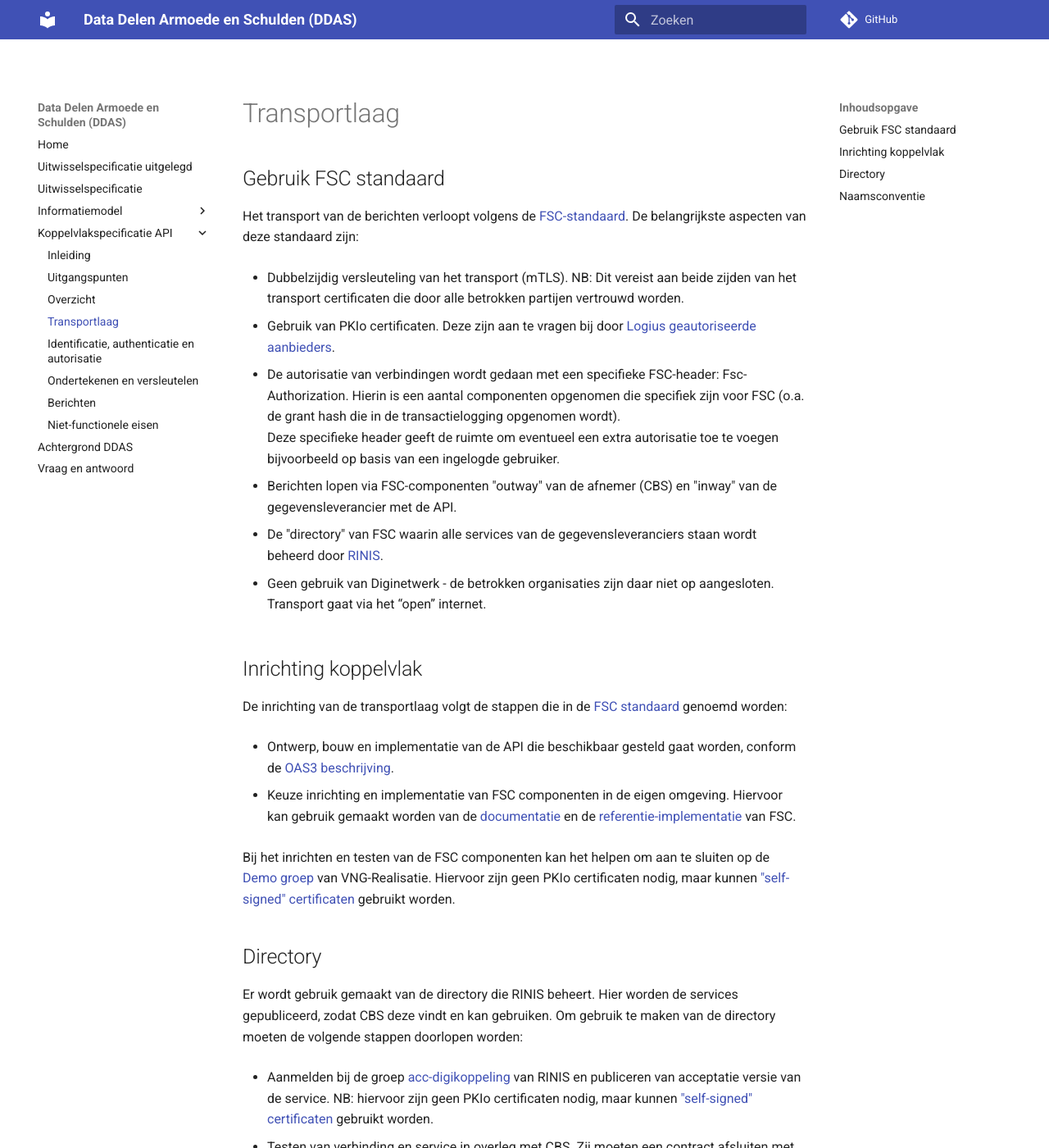
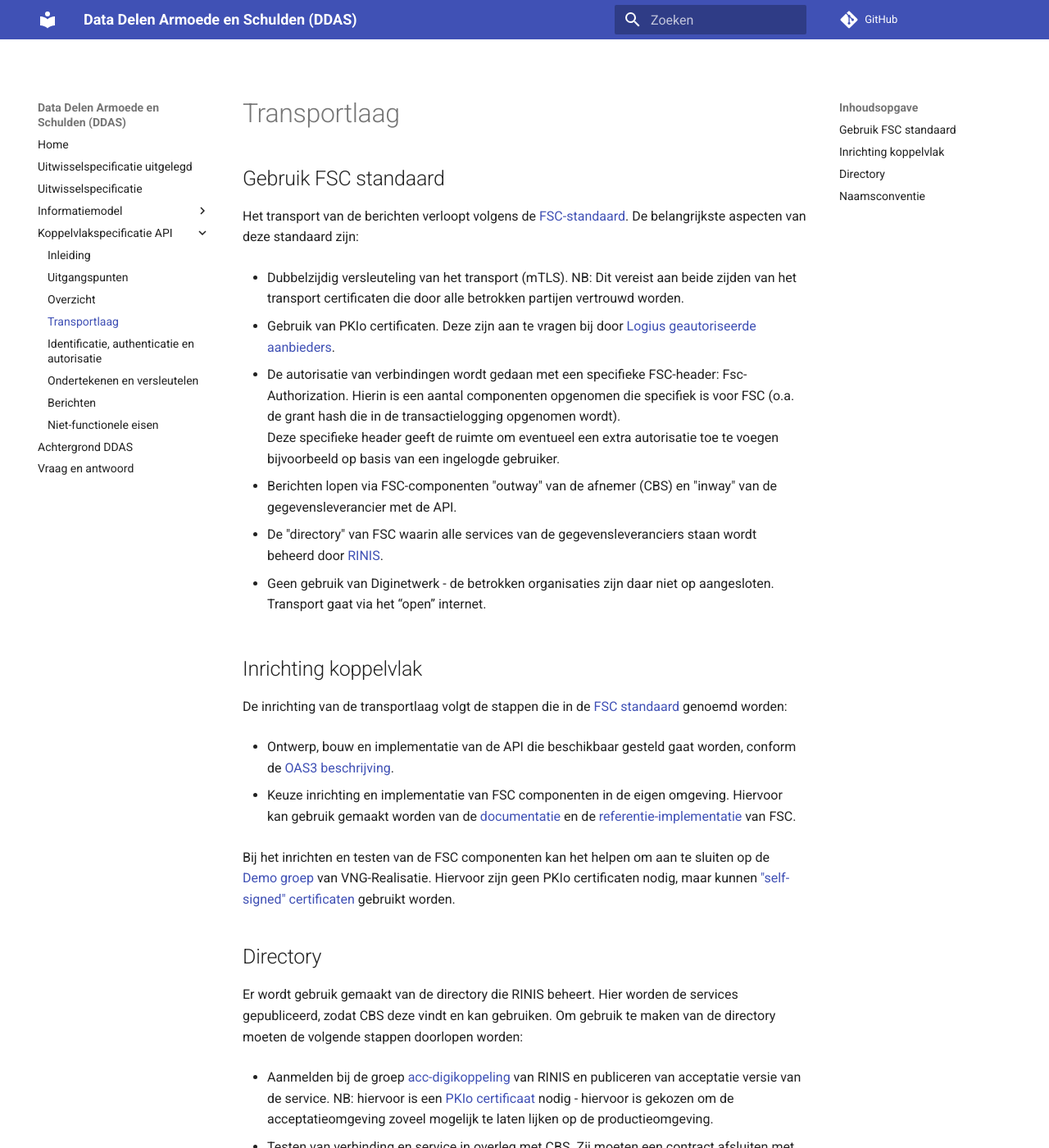
Before and after one commit to VNG-Realisatie/ddas, an MkDocs documentation site: the page built from docs/api/transport.md, in a window 1280 px wide and 1400 px high. Shown: the whole window at 82% size. Built offline with MkDocs 1.6.1 and Material for MkDocs 9.7.7, drawn with Linux system fonts in a browser that asks for light colours; comment, search, counter and statistics services are not loaded; the version menu is left out.

Commit message:
Update transport.md

```diff
--- a/docs/api/transport.md
+++ b/docs/api/transport.md
@@ -8,7 +8,7 @@
 
 - Gebruik van PKIo certificaten. Deze zijn aan te vragen bij door [Logius geautoriseerde aanbieders](https://www.logius.nl/domeinen/toegang/pkioverheid/pkioverheidcertificaat-aanvragen).
 
-- De autorisatie van verbindingen wordt gedaan met een specifieke FSC-header: Fsc-Authorization. Hierin is een aantal componenten opgenomen die specifiek zijn voor FSC (o.a. de grant hash die in de transactielogging opgenomen wordt).
+- De autorisatie van verbindingen wordt gedaan met een specifieke FSC-header: Fsc-Authorization. Hierin is een aantal componenten opgenomen die specifiek is voor FSC (o.a. de grant hash die in de transactielogging opgenomen wordt).
 Deze specifieke header geeft de ruimte om eventueel een extra autorisatie toe te voegen bijvoorbeeld op basis van een ingelogde gebruiker.
 
 - Berichten lopen via FSC-componenten "outway" van de afnemer (CBS) en "inway" van de gegevensleverancier met de API.
@@ -32,7 +32,7 @@
 Er wordt gebruik gemaakt van de directory die RINIS beheert. Hier worden de services gepubliceerd, zodat CBS deze vindt en kan gebruiken.
 Om gebruik te maken van de directory moeten de volgende stappen doorlopen worden:
 
-- Aanmelden bij de groep [acc-digikoppeling](https://fsc-standaard.nl/groepen#digikoppeling-acceptatie) van RINIS en publiceren van acceptatie versie van de service. NB: hiervoor zijn geen PKIo certificaten nodig, maar kunnen ["self-signed" certificaten](https://certportal.demo.open-fsc.nl/) gebruikt worden.
+- Aanmelden bij de groep [acc-digikoppeling](https://fsc-standaard.nl/groepen#digikoppeling-acceptatie) van RINIS en publiceren van acceptatie versie van de service. NB: hiervoor is een [PKIo certificaat](https://www.logius.nl/onze-dienstverlening/toegang/pkioverheid/pkioverheidcertificaat-aanvragen) nodig - hiervoor is gekozen om de acceptatieomgeving zoveel mogelijk te laten lijken op de productieomgeving.
 
 
 - Testen van verbinding en service in overleg met CBS. Zij moeten een contract afsluiten met de gegevensleverancier via de FSC Manager, die de service in de directory opzoekt.
```
